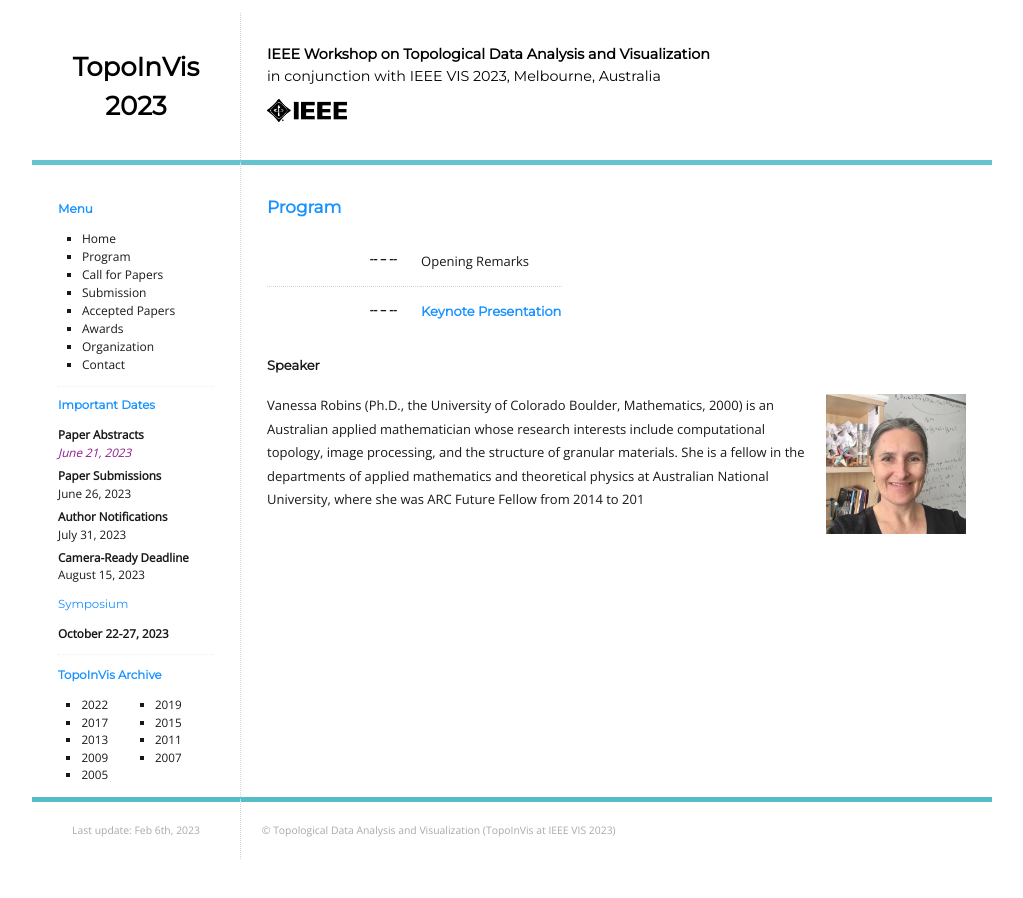
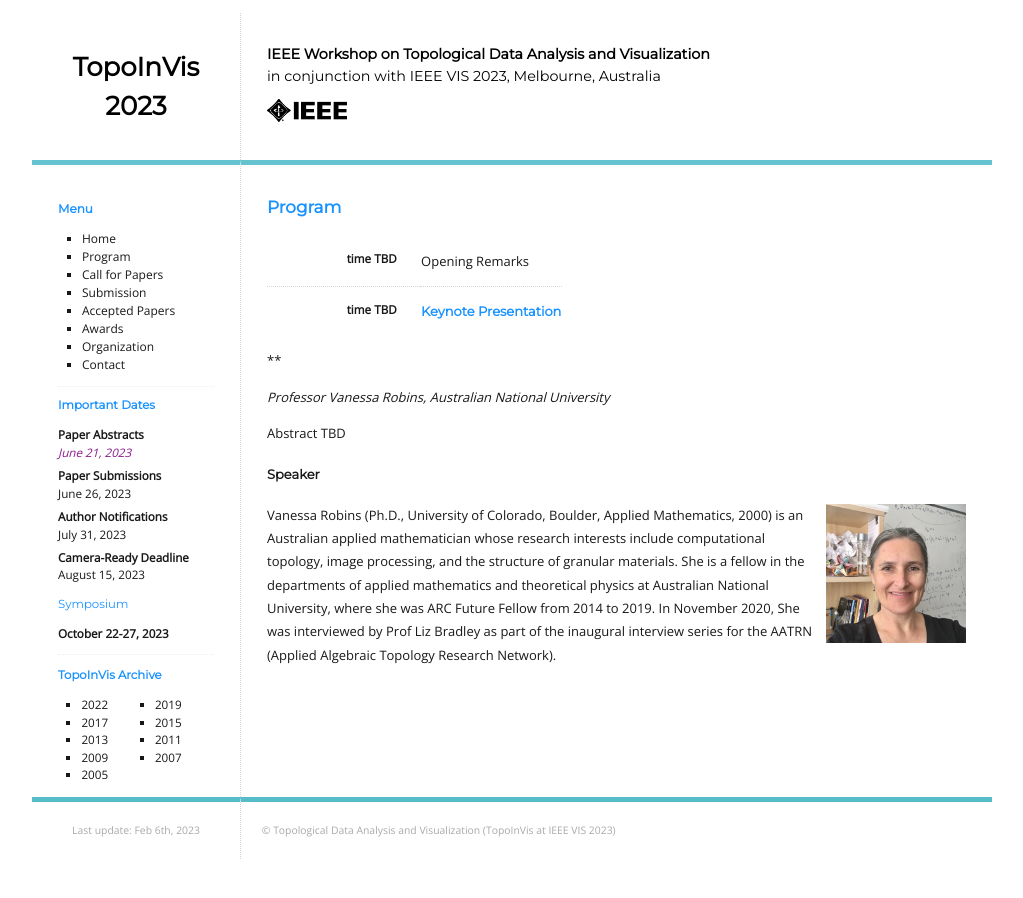
Before and after one commit to TopoInVis-Workshop/2024, a Jekyll site: the page built from _pages/program.md, in a window 1280 px wide. Shown: the whole page, without its empty margins (128-1151 px from the left). Built offline with Jekyll 4.4.1, drawn with Linux system fonts in a browser that asks for light colours.

Commit message:
Update program.md

```diff
--- a/_pages/program.md
+++ b/_pages/program.md
@@ -7,13 +7,13 @@ title: Program
 
 <table class="program">
   <tr>
-    <td> -- &ndash; -- </td>
+    <td> time TBD </td>
     <td>
       Opening Remarks<br/>
     </td>
   </tr>
   <tr>
-    <td>-- &ndash; -- </td>
+    <td> time TBD </td>
     <td>
       <h4>Keynote Presentation
       </h4>
@@ -21,8 +21,14 @@ title: Program
   </tr>
 </table>
 
+**<Title TBD>**
+
+_Professor Vanessa Robins, Australian National University_
+
+Abstract TBD
+
 #### Speaker
 
 <img style="padding: 0; margin: 0 0 1em 1em; float: right; width: 20%" src="assets/Vanessa.jpg" />
-Vanessa Robins (Ph.D., the University of Colorado Boulder, Mathematics, 2000) is an Australian applied mathematician whose research interests include computational topology, image processing, and the structure of granular materials. She is a fellow in the departments of applied mathematics and theoretical physics at Australian National University, where she was ARC Future Fellow from 2014 to 201
+Vanessa Robins (Ph.D., University of Colorado, Boulder, Applied Mathematics, 2000) is an Australian applied mathematician whose research interests include computational topology, image processing, and the structure of granular materials. She is a fellow in the departments of applied mathematics and theoretical physics at Australian National University, where she was ARC Future Fellow from 2014 to 2019. In November 2020, She was interviewed by Prof Liz Bradley as part of the inaugural interview series for the AATRN (Applied Algebraic Topology Research Network).
 <br>
```
